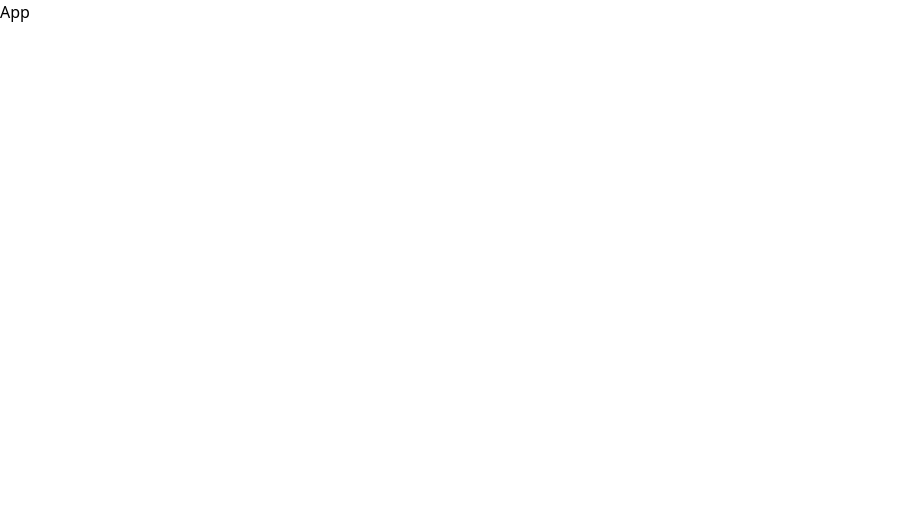
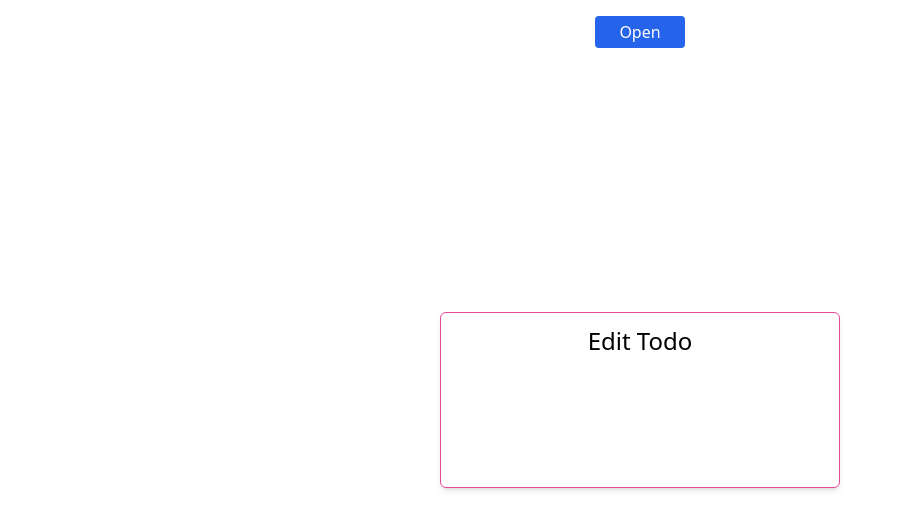
Before and after one commit to rampravesh22/tutorial, a React (Vite) app: page / in a window 1280 px wide. Shown: the top 530 px of the page, without its empty margins (0-903 px from the left). Built offline with nearby package versions, Linux system fonts and the light colour scheme.

Commit message:
modal-component branch

```diff
--- a/src/App.jsx
+++ b/src/App.jsx
@@ -1,7 +1,9 @@
+import Modal from "./Modal";
+
 function App() {
 	return (
 		<>
-			<div className="">App</div>
+			<Modal />
 		</>
 	);
 }
--- /dev/null
+++ b/src/Modal.jsx
@@ -0,0 +1,32 @@
+import { useState } from "react";
+
+const Modal = () => {
+	const [toggleModal, setToggleModal] = useState(false);
+	return (
+		<div>
+			<div className="flex justify-center items-center mt-4">
+				<button
+					onClick={() => setToggleModal(true)}
+					className="bg-blue-600 text-white px-6 py-1 rounded m-auto"
+				>
+					Open
+				</button>
+			</div>
+			<div
+				onClick={(e) =>
+					setToggleModal(
+						!(e.target === document.getElementById("editModalContainer"))
+					)
+				}
+				id="editModalContainer"
+				className="fixed inset-0  flex justify-center items-center"
+			>
+				<div className="h-44 w-[400px] shadow-md rounded-md border-pink-500 border flex flex-col p-3 bg-white text-black opacity-100">
+					<h1 className="text-2xl text-center mb-4">Edit Todo</h1>
+				</div>
+			</div>
+		</div>
+	);
+};
+
+export default Modal;
```
